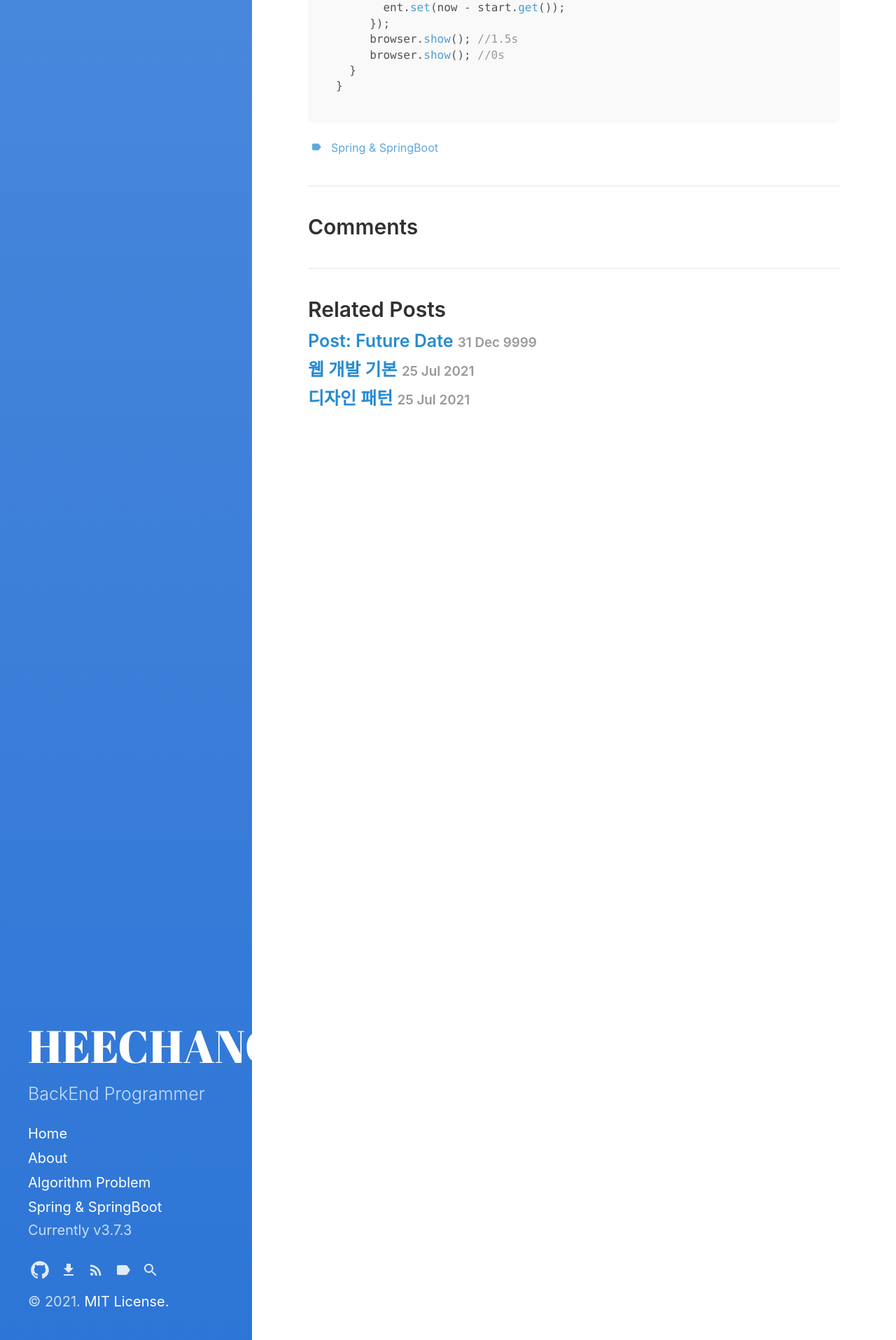
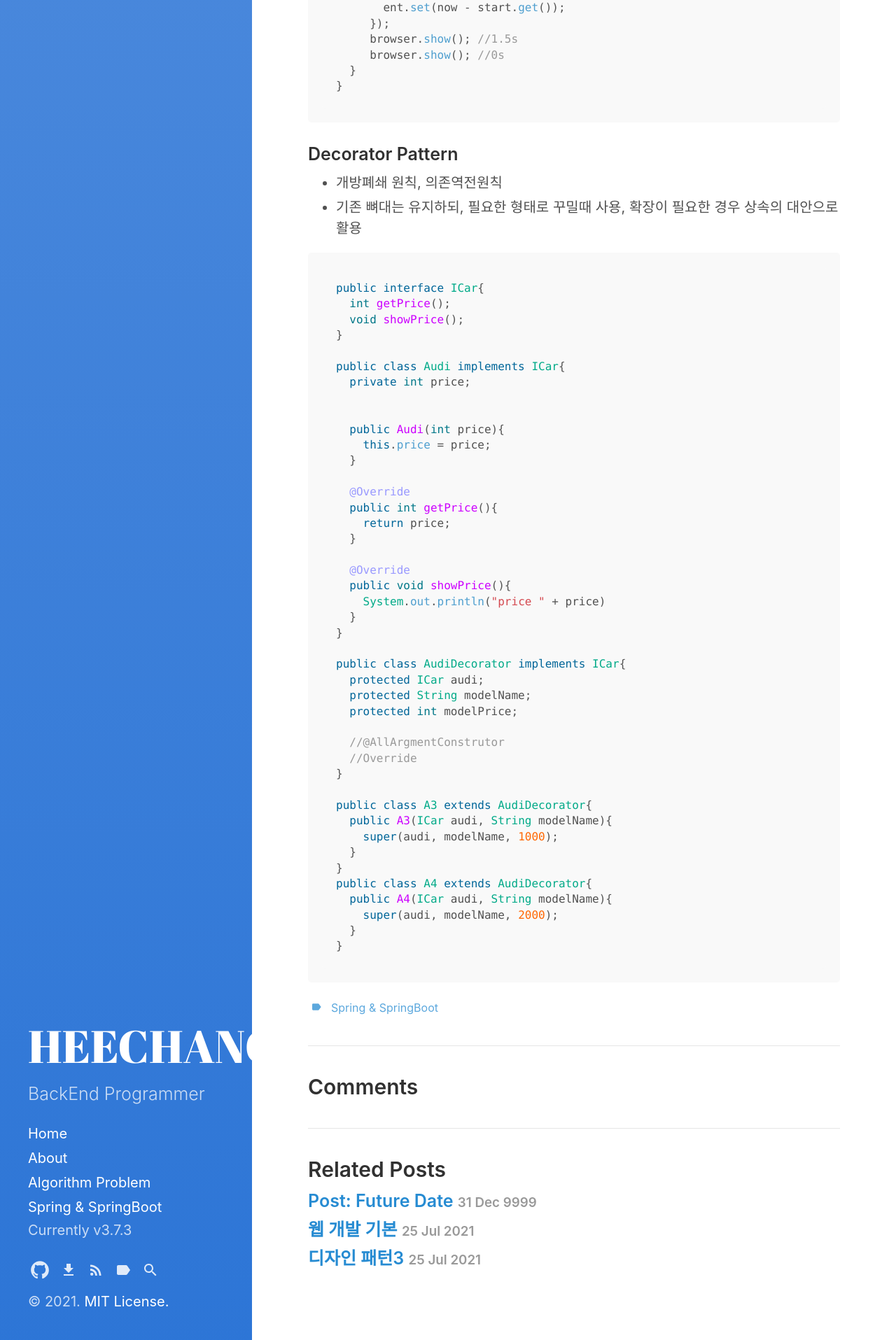
Before and after one commit to HEECHANG7832/HEECHANG7832.github.io, a Jekyll site: the page built from _posts/2021-07-25-Spring & SpringBoot-디자인 패턴0.md, in a window 1280 px wide. Shown: the part 2364-4279 px from the top of the page at 70% size. Built offline with Jekyll 4.4.1, drawn with Linux system fonts in a browser that asks for light colours.

Commit message:
add post 디자인 패턴

````diff
--- a/_posts/2021-07-25-Spring & SpringBoot-디자인 패턴0.md
+++ b/_posts/2021-07-25-Spring & SpringBoot-디자인 패턴0.md
@@ -107,3 +107,53 @@
   }
 }
 ```
+
+### Decorator Pattern
+- 개방폐쇄 원칙, 의존역전원칙
+- 기존 뼈대는 유지하되, 필요한 형태로 꾸밀때 사용, 확장이 필요한 경우 상속의 대안으로 활용
+
+```java
+public interface ICar{
+  int getPrice();
+  void showPrice();
+}
+
+public class Audi implements ICar{
+  private int price;
+
+
+  public Audi(int price){
+    this.price = price;
+  }
+
+  @Override
+  public int getPrice(){
+    return price;
+  }
+
+  @Override
+  public void showPrice(){
+    System.out.println("price " + price)
+  }
+}
+
+public class AudiDecorator implements ICar{
+  protected ICar audi;
+  protected String modelName;
+  protected int modelPrice;
+
+  //@AllArgmentConstrutor
+  //Override
+}
+
+public class A3 extends AudiDecorator{
+  public A3(ICar audi, String modelName){
+    super(audi, modelName, 1000);
+  }
+}
+public class A4 extends AudiDecorator{
+  public A4(ICar audi, String modelName){
+    super(audi, modelName, 2000);
+  }
+}
+```
````
Also changed, not shown: _posts/2021-07-25-Spring & SpringBoot-디자인 패턴00.md (added, +156 -0 lines).
